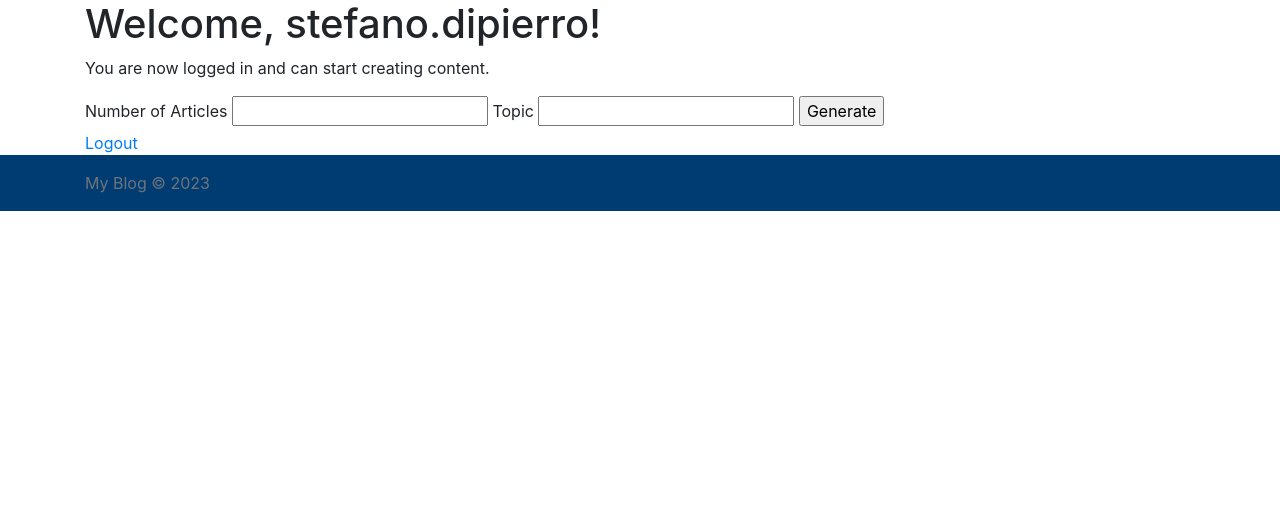
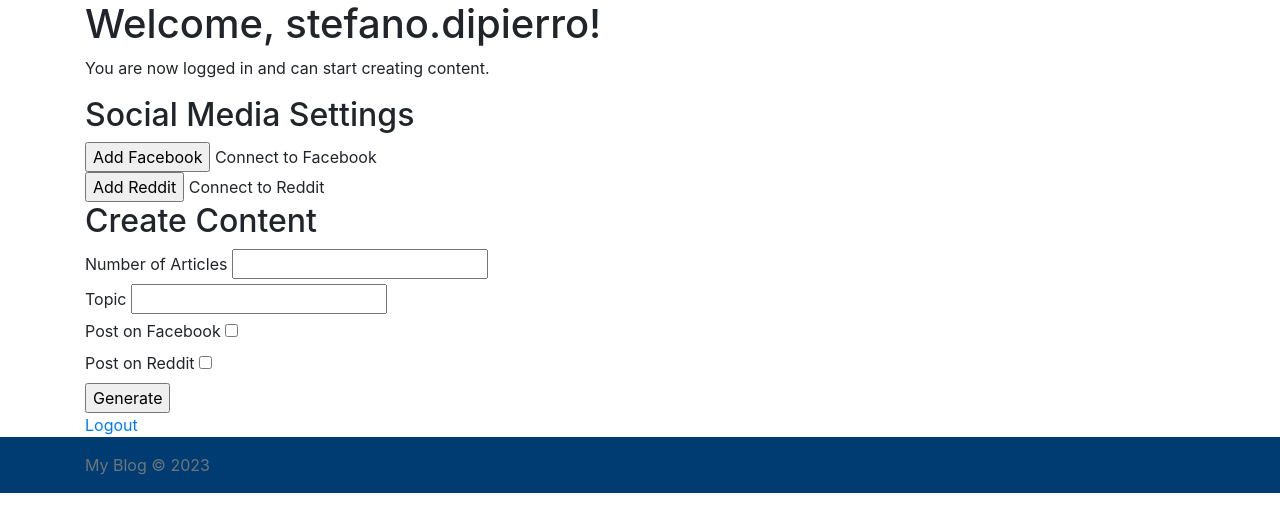
Before and after one commit to stefanodipierro/the_auto_blog, a Flask app: page /creator in a window 1280 px wide. Shown: the part 56-588 px from the top of the page. Run offline with Flask 3, Linux system fonts and the light colour scheme; a user stored in the database is signed in; some libraries are stand-ins or nearby versions.

Commit message:
fb post feature

```diff
--- a/app/main/forms.py
+++ b/app/main/forms.py
@@ -1,5 +1,5 @@
 from flask_wtf import FlaskForm
-from wtforms import StringField, SubmitField, PasswordField, IntegerField
+from wtforms import StringField, SubmitField, PasswordField, IntegerField, BooleanField
 from wtforms.validators import DataRequired, NumberRange
 
 class SearchForm(FlaskForm):
@@ -25,3 +25,9 @@ class ContentCreationForm(FlaskForm):
     num_articles = IntegerField('Number of Articles', validators=[DataRequired(), NumberRange(min=1, message='Deve essere almeno 1')])
     topic = StringField('Topic', validators=[DataRequired()])
     submit = SubmitField('Generate')
+    post_to_facebook = BooleanField('Post on Facebook')
+    post_to_reddit = BooleanField('Post on Reddit')
+
+class SocialMediaForm(FlaskForm):
+    facebook = SubmitField('Add Facebook')
+    reddit = SubmitField('Add Reddit')
--- a/app/main/models.py
+++ b/app/main/models.py
@@ -41,6 +41,8 @@ class User(UserMixin, db.Model):
     username = db.Column(db.String(64), index=True, unique=True)
     email = db.Column(db.String(120), index=True, unique=True)
     password_hash = db.Column(db.String(128))
+    facebook_access_token = db.Column(db.String(200))  # Aggiunto
+
 
     def set_password(self, password):
         self.password_hash = generate_password_hash(password)
--- a/app/main/routes.py
+++ b/app/main/routes.py
@@ -1,12 +1,20 @@
 # Import necessary modules from flask
-from flask import render_template, request, redirect, url_for, session, jsonify, flash
-from flask_login import login_user, logout_user, login_required
+from flask import render_template, request, redirect, url_for, session, jsonify, flash, current_app
+from flask_login import login_user, logout_user, login_required, current_user
 from . import bp  # Import the blueprint we created in __init__.py
 from .models import Post, Image, User  # Import the Post model from the models module
-from .forms import RegistrationForm, LoginForm, ContentCreationForm
+from .forms import RegistrationForm, LoginForm, ContentCreationForm, SocialMediaForm
 from app import db
 from .gpt4_service import generate_and_save_articles
+import app.main.fb_script
 from app import executor  # Import the executor directly
+from flask import redirect
+from facebook import GraphAPIError  # Questo è l'equivalente più vicino di FacebookResponseException nella libreria `facebook-sdk`
+
+from facebook import GraphAPI  # Questo è l'equivalente più vicino di `facebook` nella libreria `facebook-sdk`
+from requests import get
+import urllib
+
 
 
 
@@ -165,17 +173,80 @@ def logout():
 @bp.route('/creator', methods=['GET', 'POST'])
 @login_required
 def creator():
+
+    social_form = SocialMediaForm()
+
     form = ContentCreationForm()
+    # validation social form
+    if social_form.validate_on_submit():
+        if social_form.facebook.data:
+            return redirect(url_for('main.connect_facebook'))
+        elif social_form.reddit.data:
+            # Reindirizza l'utente alla pagina di autorizzazione di Reddit
+            pass  # Da implementare
+        return redirect(url_for('main.creator'))  # Reindirizza l'utente alla stessa pagina del creatore
+
+    #validation content generator form
+
     if form.validate_on_submit():
         num_articles = form.num_articles.data
         topic = form.topic.data
+        post_to_facebook = form.post_to_facebook.data
+        post_to_reddit = form.post_to_reddit.data
 
         # Avvia la generazione e il salvataggio degli articoli
         try:
             # Submit the task to the executor
-            executor.submit(generate_and_save_articles, num_articles, topic)
+            executor.submit(generate_and_save_articles, num_articles, topic, post_to_facebook, post_to_reddit)
             flash('Your articles are being generated.')
         except Exception as e:
             flash(f"Error: {str(e)}")
         return redirect(url_for('main.creator'))  # Reindirizza l'utente alla stessa pagina del creatore
-    return render_template('creator.html', content_form=form)
+    return render_template('creator.html', content_form=form, social_form=social_form)
+
+
+# facebook
+
+@bp.route("/connect_facebook")
+@login_required
+def connect_facebook():
+    # Creazione dell'URL di autorizzazione
+    params = {
+        "client_id": current_app.config['FACEBOOK_APP_ID'],
+        "redirect_uri": url_for('main.facebook_callback', _external=True),  # Si assicura che l'URL sia assoluto
+        "scope": "pages_read_engagement,pages_manage_posts",  # Impostare le autorizzazioni desiderate qui
+        "state": "random_string"  # Si dovrebbe generare e salvare una stringa casuale per verificare la risposta
+    }
+
+    url = "https://www.facebook.com/dialog/oauth?" + urllib.parse.urlencode(params)
+    return redirect(url)
+
+
+@bp.route("/facebook_callback")
+@login_required
+def facebook_callback():
+    code = request.args.get('code')
+    state = request.args.get('state')
+
+    # Si dovrebbe verificare la stringa di stato qui
+
+    # Richiedere il token di accesso
+    params = {
+        "client_id": current_app.config['FACEBOOK_APP_ID'],
+        "redirect_uri": url_for('main.facebook_callback', _external=True),  # Deve essere lo stesso di sopra
+        "client_secret": current_app.config['FACEBOOK_APP_SECRET'],
+        "code": code
+    }
+
+    url = "https://graph.facebook.com/v13.0/oauth/access_token?" + urllib.parse.urlencode(params)
+
+    # Ottenere il token di accesso
+    response = get(url)
+    data = response.json()
+
+    if 'access_token' in data:
+        access_token = data['access_token']
+        # Utilizzare access_token con GraphAPI e salvare nel database ecc.
+    elif 'error' in data:
+        # Gestire l'errore
+        pass
--- a/app/templates/creator.html
+++ b/app/templates/creator.html
@@ -15,10 +15,22 @@
   {% endif %}
 {% endwith %}
 
+<!-- Social Media Form -->
+<h2>Social Media Settings</h2>
+<form method="POST">
+    {{ social_form.hidden_tag() }}
+    {{ social_form.facebook() }} Connect to Facebook<br/>
+    {{ social_form.reddit() }} Connect to Reddit<br/>
+</form>
+
+<!-- Content Creation Form -->
+<h2>Create Content</h2>
 <form method="POST">
     {{ content_form.hidden_tag() }}
-    {{ content_form.num_articles.label }} {{ content_form.num_articles() }}
-    {{ content_form.topic.label }} {{ content_form.topic() }}
+    {{ content_form.num_articles.label }} {{ content_form.num_articles() }}<br/>
+    {{ content_form.topic.label }} {{ content_form.topic() }}<br/>
+    {{ content_form.post_to_facebook.label }} {{ content_form.post_to_facebook() }}<br/>
+    {{ content_form.post_to_reddit.label }} {{ content_form.post_to_reddit() }}<br/>
     {{ content_form.submit() }}
 </form>
 
--- a/app/templates/post.html
+++ b/app/templates/post.html
@@ -4,6 +4,12 @@
 {% set description_paragraphs = post.description.split('</p>') %}
 {% set meta_description = description_paragraphs[2]|striptags if description_paragraphs[2]|striptags|length > 50 else description_paragraphs[1]|striptags %}
 <meta name="description" content="{{ meta_description }}">
+<meta property="og:title" content="{{ post.title }}" />
+<meta property="og:description" content="{{ meta_description }}" />
+<meta property="og:image" content="{{ url_for('static', filename='output/' + post.images[0].image_url, _external=True) }}" />
+<meta property="og:url" content="{{ url_for('main.post', post_id=post.id, _external=True) }}" />
+<meta property="og:type" content="article" />
+
 {% endblock %}
 
 {% block content %}
--- a/config.py
+++ b/config.py
@@ -14,6 +14,10 @@ class Config:
     PERMANENT_SESSION_LIFETIME = timedelta(hours=1)
     OPENAI_API_KEY = os.getenv('OPENAI_API_KEY')
     AUTHORIZATION = os.getenv('AUTHORIZATION')
+    FACEBOOK_APP_ID = os.getenv('FACEBOOK_APP_ID')
+    FACEBOOK_APP_SECRET = os.getenv('FACEBOOK_APP_SECRET')
+    YOUR_REDIRECT_URI = os.getenv('YOUR_REDIRECT_URI')
+    FB_PAGE_ID = os.getenv('FB_PAGE_ID')
 
 
 class TestConfig(Config):
```
Also changed, not shown: app/main/gpt4_service.py (+14 -4 lines), app/static/output/SteveEvest_the_image_accompanying_the_article_titled_from_confl_37f783b1-e7cd-436a-9905-f2d0d449f1da_bottom_left.webp (added), app/static/output/SteveEvest_the_image_accompanying_the_article_titled_from_confl_37f783b1-e7cd-436a-9905-f2d0d449f1da_bottom_right.webp (added), app/static/output/SteveEvest_the_image_accompanying_the_article_titled_from_confl_37f783b1-e7cd-436a-9905-f2d0d449f1da_top_left.webp (added), app/static/output/SteveEvest_the_image_accompanying_the_article_titled_from_confl_37f783b1-e7cd-436a-9905-f2d0d449f1da_top_right.webp (added), instance/posts.db (added).
